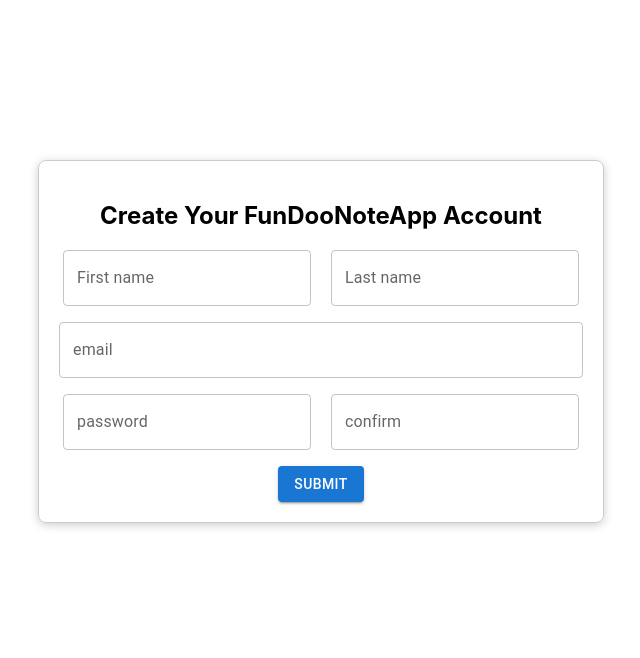
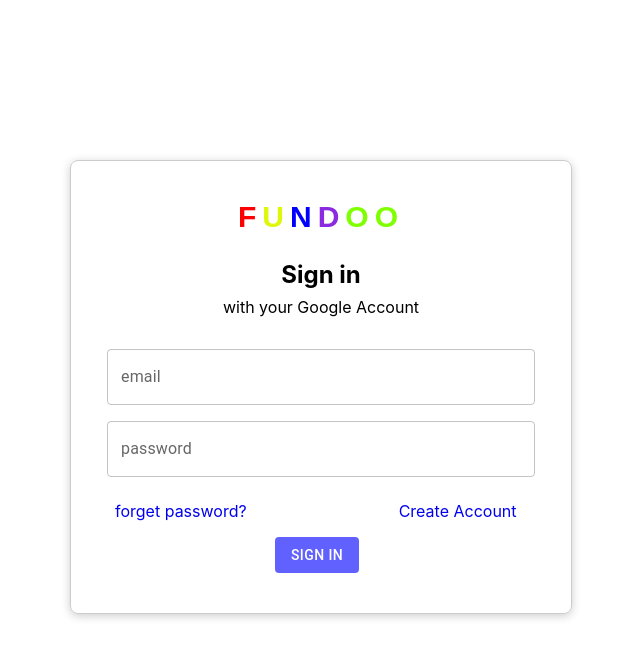
Before and after one commit to Sreedhar9652002484/FunDooNote-React, a React (Create React App) app: page /signin in a window 1280 px wide. Shown: the top 658 px of the page, without its empty margins (319-959 px from the left). Built offline with nearby package versions, Linux system fonts and the light colour scheme.

Commit message:
[Sreedhar]Add : Refactor SignIn Page Form Validation Using Regex

```diff
--- a/package.json
+++ b/package.json
@@ -5,12 +5,15 @@
   "dependencies": {
     "@emotion/react": "^11.11.1",
     "@emotion/styled": "^11.11.0",
+    "@mui/lab": "^5.0.0-alpha.142",
     "@mui/material": "^5.14.7",
+    "@mui/x-date-pickers": "^6.12.0",
     "@testing-library/jest-dom": "^5.17.0",
     "@testing-library/react": "^13.4.0",
     "@testing-library/user-event": "^13.5.0",
     "react": "^18.2.0",
     "react-dom": "^18.2.0",
+    "react-router-dom": "^6.15.0",
     "react-scripts": "5.0.1",
     "web-vitals": "^2.1.4"
   },
--- a/src/App.js
+++ b/src/App.js
@@ -1,13 +1,21 @@
 import logo from './logo.svg';
 import './App.css';
-import Form from './components/signup';
-import './components/signup.css'
+import SigninForm from './components/signin';
+import SignupForm from './components/signup';
+import { BrowserRouter as Router, Route, Routes } from 'react-router-dom';
+
+
+
+
 
 function App() {
   return (
-    <div className="App">
-     <Form />
-    </div>
+    <Router>
+      <Routes>
+        <Route exact path='/signin' element={< SigninForm />}></Route>
+        <Route exact path='/signup' element={< SignupForm />}></Route>
+      </Routes>
+    </Router>
   );
 }
 
--- /dev/null
+++ b/src/components/regex.js
@@ -0,0 +1,5 @@
+export const valiFname=new RegExp('/^[a-zA-Z ]{2,30}$/;');
+export const valiLname=new RegExp('/^[a-zA-Z ]{2,30}$/;');
+export const validEMail=new RegExp('^[a-zA-Z0-9._:$!%-]+@[a-zA-Z0-9.-]+.[a-zA-Z]$');
+export const validPass=new RegExp('^(?=.*?[A-Za-z])(?=.*?[0-9]).{6,}$');
+export const validConfirm=new RegExp('^(?=.*?[A-Za-z])(?=.*?[0-9]).{6,}$');
--- /dev/null
+++ b/src/components/signin.css
@@ -0,0 +1,95 @@
+
+.center{
+   display: flex;
+   flex-direction: row;
+   justify-content: center;
+
+}
+.container1{
+    margin-top: 20vh;
+    display: inline-block;
+     padding: 20px;
+     border: 1px solid #ccc;
+     border-radius: 8px;
+     box-shadow: 0px 2px 10px rgba(0, 0, 0, 0.2);
+     padding-bottom: 5vh;
+
+ }
+.logo{
+    font-family: 'Arial', sans-serif;
+    font-size: 24px;
+    font-weight: bold;
+    color: red;
+    text-align: left;
+    padding: 20px;
+    display: flex;
+   justify-content: center;
+    padding-bottom: 10px;
+    letter-spacing: 3px;
+
+  }
+.U{
+    color: yellow;
+  }
+  .N{
+    color: blue;
+  }
+  .D{
+    color: blueviolet;
+
+  }
+  .O{
+    color: chartreuse;
+  }
+.signin{
+   display: flex;
+   flex-direction: column;
+   align-items: center;
+}
+#google{
+   margin-top: -1.5vh;
+}
+
+ .emailaddress{
+    padding: 2vh;
+
+
+
+ }
+ .pass{
+    margin-bottom: 3vh;
+
+ }
+
+ #email1{
+    width: 50vh;
+ }
+ #password1{
+    width: 50vh;
+
+ }
+ .error-message1{
+   color: red;
+   margin-top: -1vh;
+   text-align: center;
+
+ }
+ #button1{
+    margin-top: 2vh;
+    margin-left: 23vh;
+    background-color: rgba(0, 0, 255, 0.619);
+    color: white;
+
+ }
+ #link1{
+    padding-left: 3vh;
+    text-decoration: none;
+ }
+ #link2{
+    padding-left: 19vh;
+    text-decoration: none;
+ }
+ #submit{
+   text-align: center;
+   color: rgb(118, 195, 2);
+ }
--- /dev/null
+++ b/src/components/signin.js
@@ -0,0 +1,92 @@
+import React, { useState } from "react";
+import TextField from '@mui/material/TextField';
+import Button from '@mui/material/Button';
+import '../components/signin.css';
+import { Link } from 'react-router-dom'; // Import Link
+
+
+const SigninForm = () => {
+
+
+
+    const [email, setEmail] = useState('');
+    const [isvalidEmail, setIsValidEmail]=useState(true);
+
+    const [password, setPassword] = useState('');
+    const [isvalidPass, setIsValidPass]=useState(true);
+
+    const [submitted, setSubmitted] = useState(false);
+
+
+
+
+    const handleSubmit = (event) => {
+
+        const isEmailValid = /^[a-zA-Z0-9._:$!%-]+@[a-zA-Z0-9.-]+\.[a-zA-Z]+$/.test(email);
+        const isPassValid = /^(?=.*?[A-Za-z])(?=.*?[0-9]).{6,}$/.test(password);
+
+        setIsValidEmail(isEmailValid);
+        setIsValidPass(isPassValid);
+
+
+        event.preventDefault();
+        if(isvalidEmail){
+            console.log('Email is Valid',email);
+        }else{
+            console.log('Email is not valid');
+        };
+        if(isvalidPass){
+            console.log('Password is Valid',password);
+        }else{
+            console.log('Password is not valid');
+        };
+       if(isvalidEmail && isPassValid){
+        setSubmitted(true);
+       }
+
+
+
+    };
+    return (
+        <div className="center">
+            <div className="container1">
+                <div className="logo">F<span className="U" >U</span><span className="N" >N</span><span className="D" >D</span><span className="O" >OO</span></div>
+               <div className="signin"> <h2 id="signin">Sign in</h2>
+                <p id="google">with your Google Account</p></div>
+                <form className="form" onSubmit={handleSubmit}>
+                    <div className="registerform">
+
+                        <div className="emailaddress">
+                            <TextField id="email1" label="email" variant="outlined" value={email}
+                                onChange={(e) => setEmail(e.target.value)} />
+
+
+                        </div>
+                        {!isvalidEmail && <p className="error-message1">Email is not valid</p>}
+
+                        <div className="pass">
+                            <TextField id="password1" type="password" label="password" variant="outlined" value={password}
+                                onChange={(e) => setPassword(e.target.value)} />
+
+                        </div>
+                        {!isvalidPass && <p className="error-message1">Password is not valid</p>}
+
+                        <a href="forget" id="link1">forget password?</a>
+                        <Link to="/signup" id="link2">Create Account</Link> {/* Use Link */}
+
+                    </div>
+
+
+                    <Button variant="Link" id="button1" type="submit" >Sign in</Button>
+
+                    {submitted && <p id="submit">Login successfully!</p>}
+
+                </form>
+            </div>
+        </div>
+
+
+    );
+}
+
+export default SigninForm
--- a/src/components/signup.css
+++ b/src/components/signup.css
@@ -1,19 +1,70 @@
+
+.img{
+  display: flex;
+  flex-direction: row;
+  margin-left: 40vh
 
 
+}
+#img1{
+  height: 60vh;
+  margin-top: 15vh;
+  margin-left: 20vh;
+
+}
 .container{
-   margin-top: 20vh;
+   margin-top: 15vh;
    display: inline-block;
-    padding: 20px;
+    padding: 50px;
     border: 1px solid #ccc;
     border-radius: 8px;
     box-shadow: 0px 2px 10px rgba(0, 0, 0, 0.2);
 
 }
+.logo {
+    font-family: 'Arial', sans-serif;
+    font-size: 25px;
+    font-weight: bolder;
+    color: red;
+    text-align: left;
+    padding: 20px;
+    padding-bottom: 10px;
+    letter-spacing: 5px;
+    animation: zoomIn 3s ease-in-out forwards;;
+  }
+  @keyframes zoomIn {
+    0% {
+      transform: scale(1);
+      opacity: 0;
+    }
+    100% {
+      transform: scale(1.2);
+      opacity: 1;
+    }
+  }
+  #create{
+    text-align: center;
+    font-family: 'Roboto', sans-serif;
 
+  }
+.U{
+    color: rgb(223, 247, 10);
+  }
+  .N{
+    color: blue;
+  }
+  .D{
+    color: blueviolet;
+
+  }
+  .O{
+    color: chartreuse;
+  }
 .name{
    display: flex;
    flex-direction: row;
    justify-content: center;
+   padding-top: 20px;
 }
 .firstname{
     margin-right: 10px;
@@ -26,8 +77,7 @@
     margin-bottom: 2vh;
 }
 #email{
-    padding-left: 19vh;
-    padding-right: 19vh;
+    width: 62vh;
 }
 .pass{
     display: flex;
@@ -36,8 +86,28 @@
  }
  .password{
      margin-right: 10px;
-     margin-bottom: 2vh;
+
  }
  .confirmpass{
      margin-left: 10px;
  }
+ .error-message{
+  color: red;
+
+  text-align: center;
+ }
+#button{
+    margin-top: 2vh;
+    margin-left: 10vh;
+}
+.buttondiv{
+    display: flex;
+    flex-direction: row;
+    justify-content: center;
+}
+#link{
+    margin-right:10vh;
+    padding: 2vh;
+    text-decoration: none;
+    cursor: pointer;
+}
--- a/src/components/signup.js
+++ b/src/components/signup.js
@@ -1,64 +1,141 @@
 import React, { useState } from "react";
 import TextField from '@mui/material/TextField';
 import Button from '@mui/material/Button';
+import '../components/signup.css'
+import { Link } from 'react-router-dom'; // Import Link
+import LoginImg from '../components/Login1.png';
 
 
-const Form = () => {
+
+
+const SignupForm = () => {
     const [firstname, setFirstName] = useState('');
+    const [isValidFName, setIsValidFName] = useState(true);
+
     const [lastname, setLastName] = useState('');
+    const [isvalidLName, setIsValidLName]=useState(true);
+
     const [email, setEmail] = useState('');
+    const [isvalidEmail, setIsValidEmail]=useState(true);
+
     const [password, setPassword] = useState('');
+    const [isvalidPass, setIsValidPass]=useState(true);
+
     const [confirmpassword, setConfirmPass] = useState('');
+    const [isvalidConfirm, setIsValidConfirm]=useState(true);
+
     const [submitted, setSubmitted] = useState(false);
+
 
     const handleSubmit = (event) => {
         event.preventDefault();
-        console.log('FirstName : ', firstname);
-        console.log('LastName : ', lastname);
-        console.log('Email : ', email);
-        console.log('ConfirmPass: ', confirmpassword);
-        console.log('Password: ', password);
-        setSubmitted(true);
+
+
+ const isFNameValid = /^[a-zA-Z ]{2,30}$/.test(firstname);
+ const isLNameValid = /^[a-zA-Z ]{2,30}$/.test(lastname);
+ const isEmailValid = /^[a-zA-Z0-9._:$!%-]+@[a-zA-Z0-9.-]+\.[a-zA-Z]+$/.test(email);
+ const isPassValid = /^(?=.*?[A-Za-z])(?=.*?[0-9]).{6,}$/.test(password);
+ const isConfirmValid = /^(?=.*?[A-Za-z])(?=.*?[0-9]).{6,}$/.test(confirmpassword);
+
+
+ setIsValidFName(isFNameValid);
+ setIsValidLName(isLNameValid);
+ setIsValidEmail(isEmailValid);
+ setIsValidPass(isPassValid);
+ setIsValidConfirm(isConfirmValid);
+
+
+
+
+        if(isValidFName){
+            console.log('FirstName is Valid',firstname);
+        }else{
+            console.log('FirstName is not valid');
+        };
+        if(isvalidLName){
+            console.log('LastName is Valid',lastname);
+        }else{
+            console.log('LastName is not valid');
+        };
+        if(isvalidEmail){
+            console.log('Email is Valid',email);
+        }else{
+            console.log('Email is not valid');
+        };
+        if(isvalidPass){
+            console.log('Password is Valid',password);
+        }else{
+            console.log('Password is not valid');
+        };
+        if(isvalidConfirm){
+            console.log('COnfirm password is Valid',confirmpassword);
+        }else{
+            console.log('Confirm Password is not valid');
+        };
+        if (isFNameValid && isLNameValid && isEmailValid && isPassValid && isConfirmValid) {
+            setSubmitted(true);
+        }
     };
     return (
+        <div className="img">
         <div className="container">
-            <h2>Create Your FunDooNoteApp Account</h2>
+             <div className="logo">F<span className="U" >U</span><span className="N" >N</span><span className="D" >D</span><span className="O" >OO</span></div>
+            <h2 id="create">Create Your FunDooNoteApp Account</h2>
             <form className="form" onSubmit={handleSubmit}>
+
                 <div className="registerform">
                     <div className="name">
                         <div className="firstname">
                             <TextField id="firstname" label="First name" variant="outlined" value={firstname}
                                 onChange={(e) => setFirstName(e.target.value)} />
+                                {!isValidFName && <p className="error-message">First name is not valid</p>}
+
                         </div>
                         <div className="lastname">
                             <TextField id="lastname" label="Last name" variant="outlined" value={lastname}
                                 onChange={(e) => setLastName(e.target.value)} />
+                                {!isvalidLName&& <p className="error-message">Last name is not valid</p>}
+
                         </div>
                     </div>
                     <div className="email">
                         <TextField id="email" label="email" variant="outlined" value={email}
                             onChange={(e) => setEmail(e.target.value)} />
+                            {!isvalidEmail && <p className="error-message">Email is not valid</p>}
+
                     </div>
                     <div className="pass">
                         <div className="password">
                             <TextField id="password" type="password" label="password" variant="outlined" value={password}
                                 onChange={(e) => setPassword(e.target.value)} />
+                                {!isvalidPass&& <p className="error-message">Password is not valid</p>}
+
                         </div>
                         <div className="confirmpass">
                             <TextField id="confirmpass" type="password" label="confirm" variant="outlined" value={confirmpassword}
                                 onChange={(e) => setConfirmPass(e.target.value)} />
+                                {!isvalidConfirm && <p className="error-message">Confirm password is not valid</p>}
+
                         </div>
+
                     </div>
+                    <p>Use 8 or more characters with a mix of letters, numbers & symbols</p>
 
                 </div>
+                <div className="buttondiv">
+                <Link to="/signin" id="link">Sign In instead</Link> {/* Use Link */}
+                <Button id="button" variant="contained" type="submit" >Register</Button>
 
-                <Button variant="contained" type="submit" >Submit</Button>
-                {submitted && <p>Form submitted successfully!</p>}
+                </div>
+                {submitted && <p id="submit">Form submitted successfully!</p>}
+                {}
 
             </form>
+        </div>
+        <img src={LoginImg} id="img1" alt="login"/>
         </div>
 
     );
 }
 
-export default Form
+export default SignupForm
```
Also changed, not shown: src/components/Login1.png (added), src/components/login.js (deleted), 1 other file (tests, documents, lock files or other folders).
